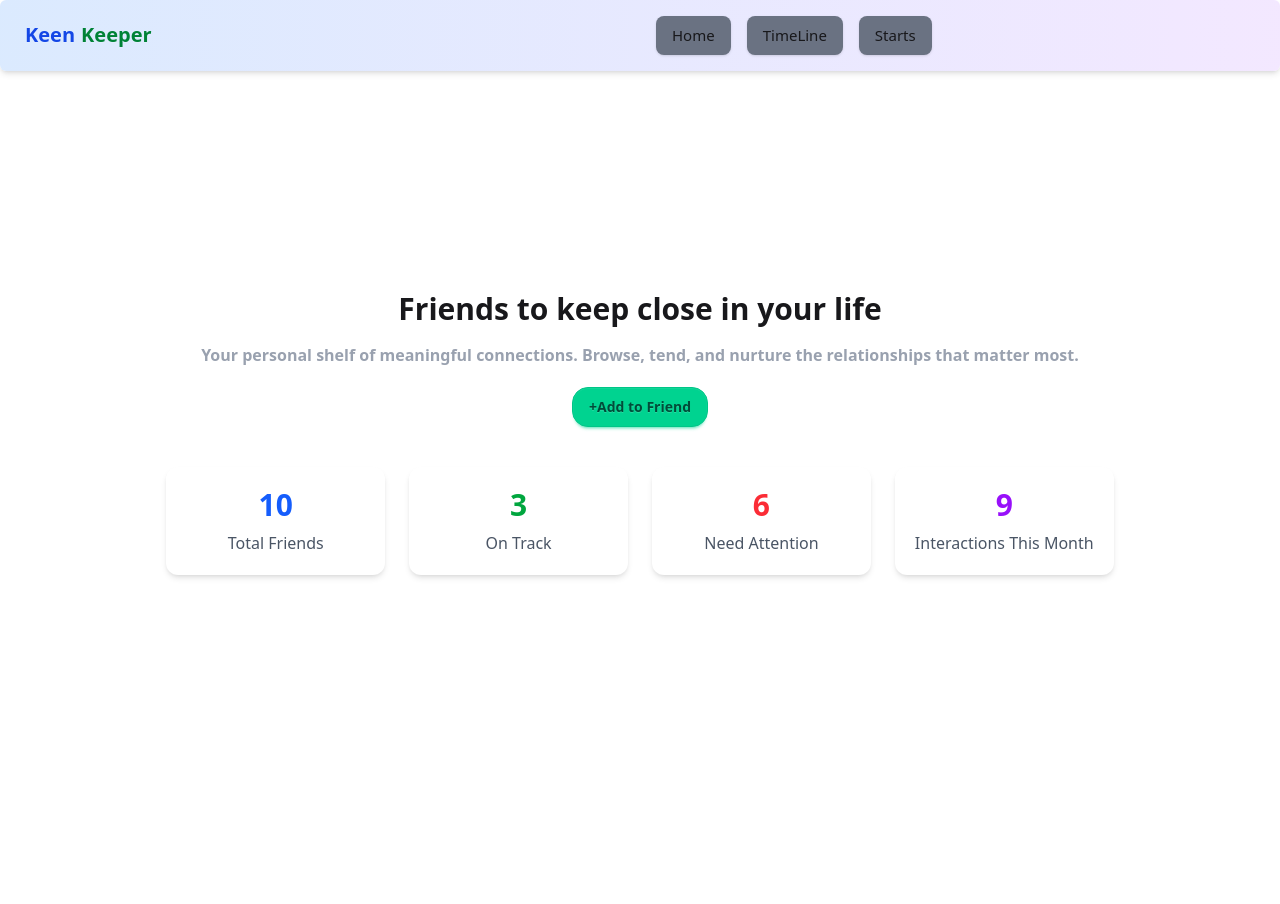
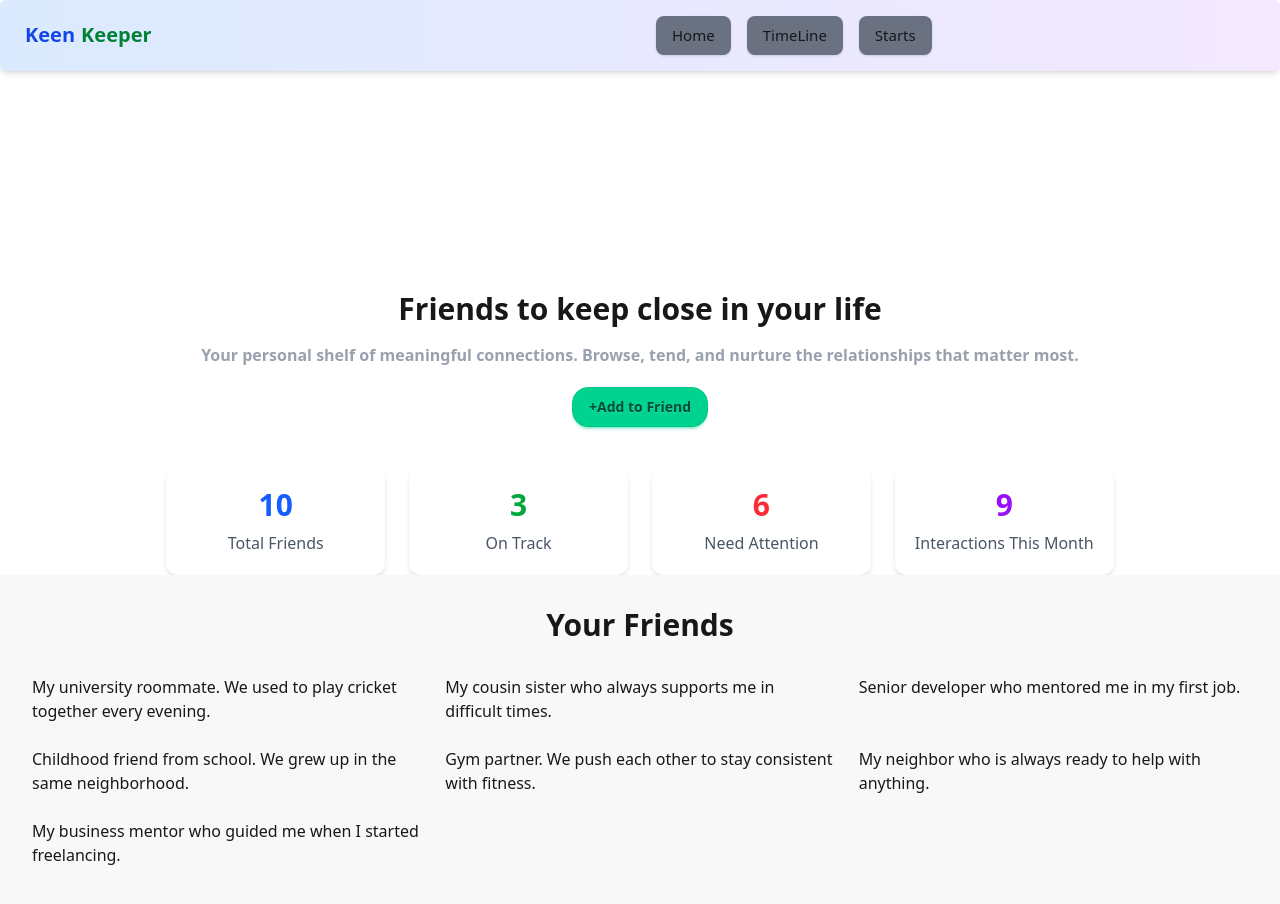
Before and after one commit to ibnaabid/Keen-keeper, a Next.js app: page / in a window 1280 px wide. Shown: the top 904 px of the page. Before the commit the page ends 800 px from the top, so only its background shows below. Built offline with nearby package versions, Linux system fonts and the light colour scheme.

Commit message:
load data from api

```diff
--- /dev/null
+++ b/app/CardDataApi/CardDesign.jsx
@@ -0,0 +1,13 @@
+
+
+const CardDesign = ({allClient}) => {
+    const{bio,id,name,picture,email,status,tags,goal,next_due_date,days_since_contact}=allClient;
+
+    return (
+        <div>
+            <h2>{allClient.bio}</h2>
+        </div>
+    );
+};
+
+export default CardDesign;
--- /dev/null
+++ b/app/CardDataApi/page.jsx
@@ -0,0 +1,36 @@
+// app/card-api/page.tsx   (অথবা যে পেজে রাখতে চাও)
+import CardDesign from "./CardDesign";
+
+async function getFriends() {
+  const res = await fetch("http://localhost:3000/friends.json", {
+  });
+
+  if (!res.ok) {
+    throw new Error("Failed to fetch friends data");
+  }
+
+  return await res.json();
+}
+
+const CardApi = async () => {
+  const response = await getFriends();
+
+  return (
+    <div className="p-8 bg-base-200 min-h-screen">
+      <h1 className="text-3xl font-bold text-center mb-8">
+       Your Friends
+      </h1>
+
+      <div className="grid grid-cols-1 md:grid-cols-2 lg:grid-cols-3 gap-6">
+        {response.map((allClient) => (
+          <CardDesign
+            key={allClient.id}
+            allClient={allClient}
+          />
+        ))}
+      </div>
+    </div>
+  );
+};
+
+export default CardApi;
--- a/app/layout.js
+++ b/app/layout.js
@@ -21,6 +21,7 @@ export default function RootLayout({ children }) {
   return (
     <html
       lang="en"
+      data-theme='light'
       className={`${geistSans.variable} ${geistMono.variable} h-full antialiased`}
     >
       <body className="min-h-full flex flex-col">
--- a/app/page.js
+++ b/app/page.js
@@ -1,13 +1,16 @@
 import Image from "next/image";
-import Navbar from "./Navbar/page";
+// import Navbar from "./Navbar/page";
 import Banner from "./banner/page";
 import Count from "./Card/page";
+// import CardData from "./CardDataApi/page";
+import CardApi from "./CardDataApi/page";
 
 export default function Home() {
   return (
 <>
 <Banner></Banner>
 <Count></Count>
+<CardApi></CardApi>
 
 </>
   );
--- /dev/null
+++ b/public/friends.json
@@ -0,0 +1,86 @@
+[
+  {
+    "id": 1,
+    "name": "Rahim Khan",
+    "picture": "https://i.pravatar.cc/300?u=rahim",
+    "email": "rahim.khan@email.com",
+    "days_since_contact": 18,
+    "status": "overdue",
+    "tags": ["college", "best friend"],
+    "bio": "My university roommate. We used to play cricket together every evening.",
+    "goal": 14,
+    "next_due_date": "2025-04-25"
+  },
+  {
+    "id": 2,
+    "name": "Ayesha Rahman",
+    "picture": "https://i.pravatar.cc/300?u=ayesha",
+    "email": "ayesha.rahman@gmail.com",
+    "days_since_contact": 5,
+    "status": "on-track",
+    "tags": ["family", "cousin"],
+    "bio": "My cousin sister who always supports me in difficult times.",
+    "goal": 10,
+    "next_due_date": "2025-04-18"
+  },
+  {
+    "id": 3,
+    "name": "Samiul Islam",
+    "picture": "https://i.pravatar.cc/300?u=samiul",
+    "email": "samiul.dev@outlook.com",
+    "days_since_contact": 9,
+    "status": "almost due",
+    "tags": ["work", "colleague"],
+    "bio": "Senior developer who mentored me in my first job.",
+    "goal": 7,
+    "next_due_date": "2025-04-22"
+  },
+  {
+    "id": 4,
+    "name": "Nadia Akter",
+    "picture": "https://i.pravatar.cc/300?u=nadia",
+    "email": "nadia.akter95@yahoo.com",
+    "days_since_contact": 25,
+    "status": "overdue",
+    "tags": ["school", "childhood"],
+    "bio": "Childhood friend from school. We grew up in the same neighborhood.",
+    "goal": 14,
+    "next_due_date": "2025-04-10"
+  },
+  {
+    "id": 5,
+    "name": "Fahim Hossain",
+    "picture": "https://i.pravatar.cc/300?u=fahim",
+    "email": "fahim.hossain@proton.me",
+    "days_since_contact": 3,
+    "status": "on-track",
+    "tags": ["gym", "friend"],
+    "bio": "Gym partner. We push each other to stay consistent with fitness.",
+    "goal": 5,
+    "next_due_date": "2025-04-16"
+  },
+  {
+    "id": 6,
+    "name": "Tanzila Parvin",
+    "picture": "https://i.pravatar.cc/300?u=tanzila",
+    "email": "tanzila.parvin@gmail.com",
+    "days_since_contact": 12,
+    "status": "almost due",
+    "tags": ["neighbor", "friend"],
+    "bio": "My neighbor who is always ready to help with anything.",
+    "goal": 10,
+    "next_due_date": "2025-04-20"
+  },
+  {
+    "id": 7,
+    "name": "Imran Ahmed",
+    "picture": "https://i.pravatar.cc/300?u=imran",
+    "email": "imran.ahmed.bd@hotmail.com",
+    "days_since_contact": 31,
+    "status": "overdue",
+    "tags": ["business", "mentor"],
+    "bio": "My business mentor who guided me when I started freelancing.",
+    "goal": 15,
+    "next_due_date": "2025-04-05"
+  }
+]
```
